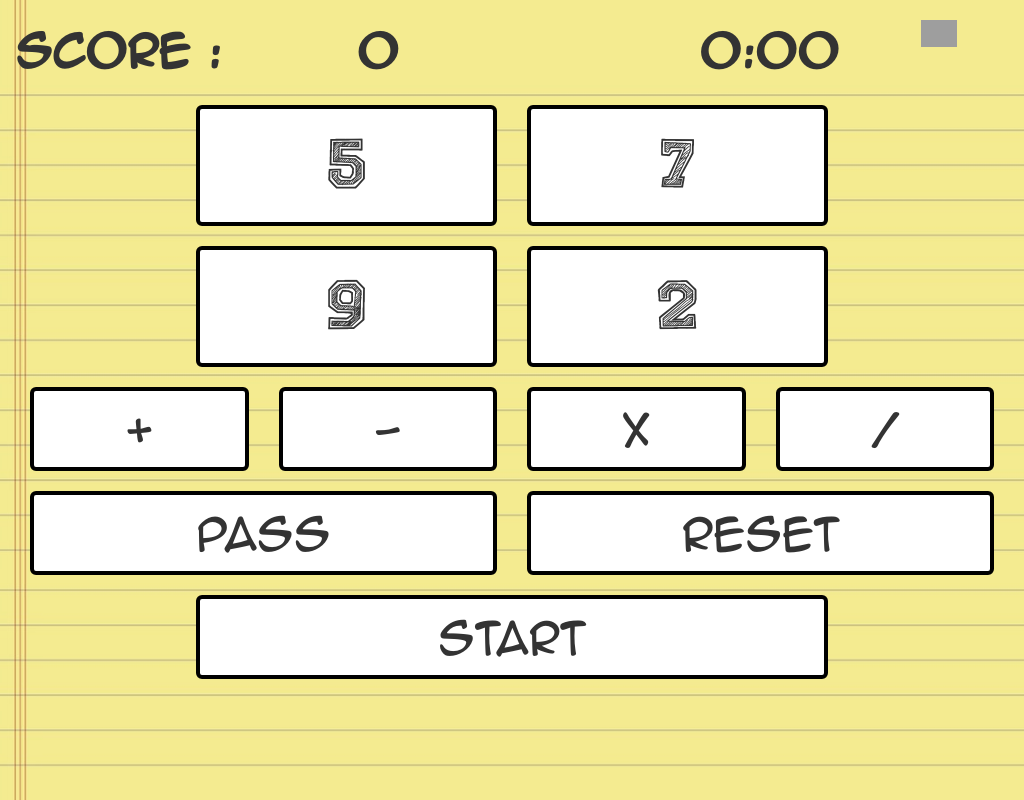
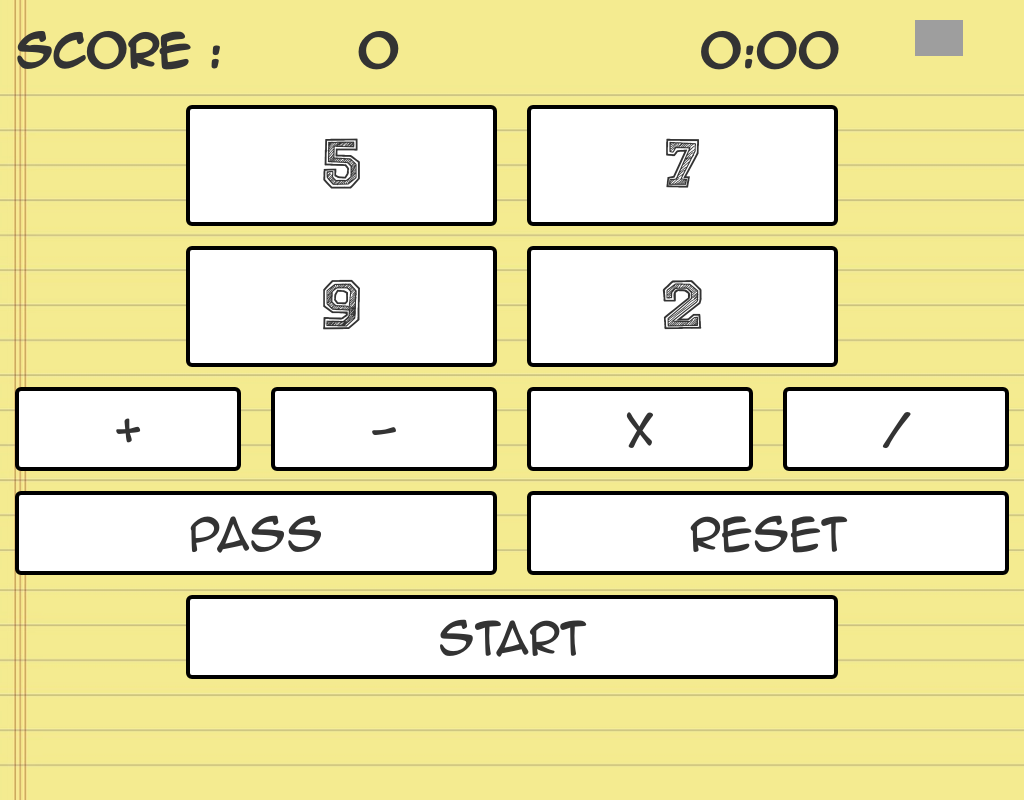
Before and after one commit to Gabrieltay/Cal24Game, a PHP site: page / in a window 1024 px wide. Run offline with PHP 8.4, Linux system fonts and the light colour scheme; grey boxes are pictures that could not be loaded.

Commit message:
Small fix

```diff
--- a/css/cal24.css
+++ b/css/cal24.css
@@ -103,11 +103,11 @@ body {
   }
 
   .btn-num {
-    font-size: 3em !important;
+    font-size: 4em !important;
   }
 
   .btn-op {
-    font-size: 2em !important;
+    font-size: 3em !important;
   }
 
   .btn-text {
@@ -145,5 +145,15 @@ body {
   }
 }
 /* Tablets ----------- */
+@media (min-width: 769px) and (max-width: 1024px) {
+  #hourglass {
+    width: 48px;
+  }
+}
 /* Desktop ----------- */
+@media (min-width: 1024px) {
+  #hourglass {
+    width: 48px;
+  }
+}
 /* Large Screen ----------- */
--- a/css/devices.scss
+++ b/css/devices.scss
@@ -4,10 +4,10 @@
     padding: 10px 10px 10px 10px;
   }
   .btn-num {
-    font-size: 3em !important;
+    font-size: 4em !important;
   }
   .btn-op {
-    font-size: 2em !important;
+    font-size: 3em !important;
   }
   .btn-text {
     font-size: 1em !important;
@@ -40,12 +40,16 @@
 
 /* Tablets ----------- */
 @media (min-width: 769px) and (max-width: 1024px) {
-
+  #hourglass{
+    width: 48px;
+  }
 }
 
 /* Desktop ----------- */
 @media (min-width: 1024px) {
-
+  #hourglass{
+    width: 48px;
+  }
 }
 
 /* Large Screen ----------- */
--- a/index.html
+++ b/index.html
@@ -61,7 +61,7 @@
 			</div>
 			</div>
 			-->
-			<div class="container-fluid">
+
 				<div class="row">
 					<div class="col-xs-1 col-md-2">
 						<span>&nbsp;</span>
```
Also changed, not shown: css/devices.css (+12 -2 lines).
